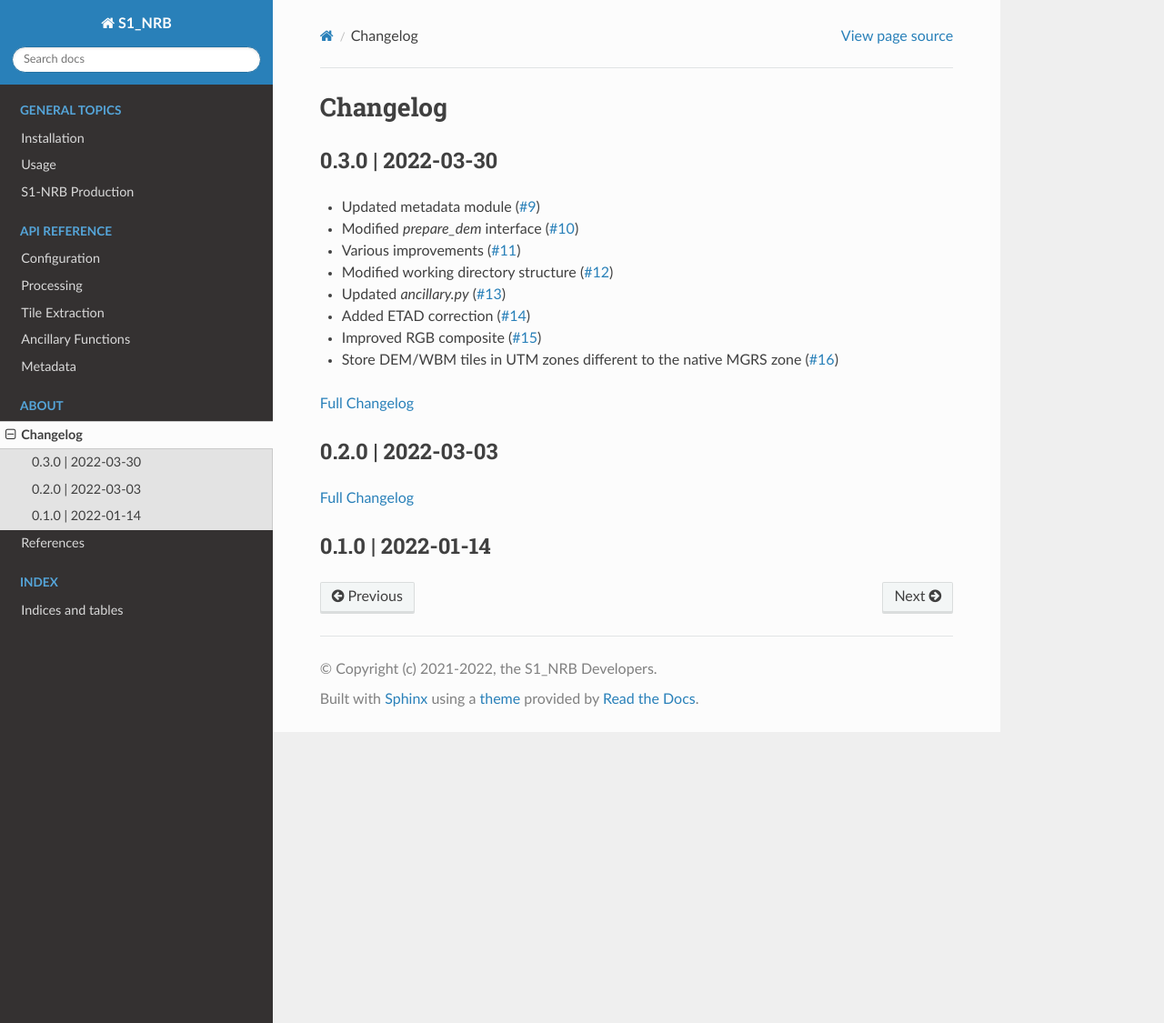
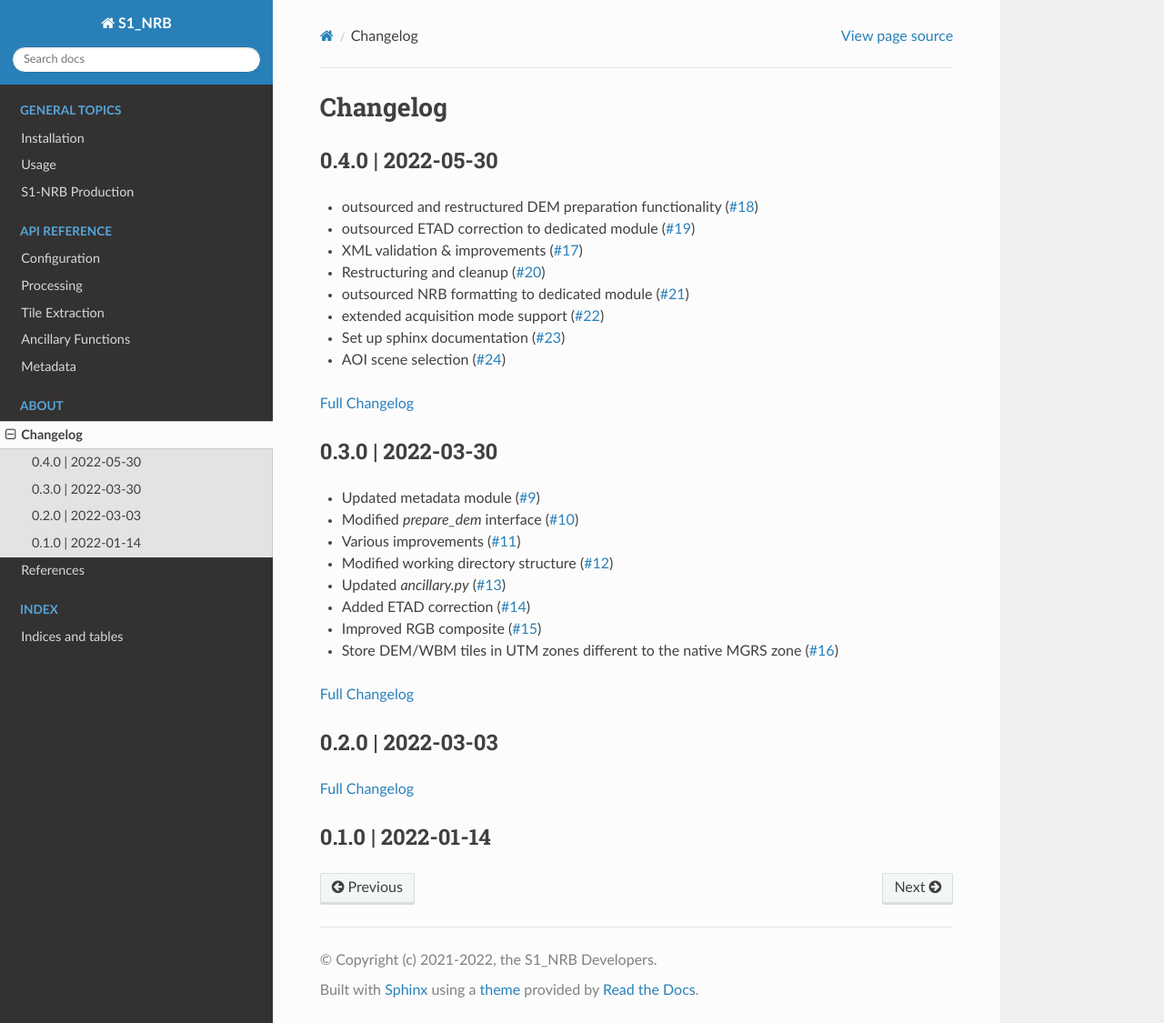
Before and after one commit to SAR-ARD/s1ard, a Sphinx documentation site: the page built from docs/about/changelog.rst, in a window 1280 px wide and 1125 px high. Shown: the whole window at 91% size. Built offline with Sphinx 7.4.7 and the Read the Docs theme 2.0.0, drawn with Linux system fonts in a browser that asks for light colours.

Commit message:
[docs] version 0.4.0 changelog

```diff
--- a/docs/about/changelog.rst
+++ b/docs/about/changelog.rst
@@ -1,6 +1,20 @@
 #########
 Changelog
 #########
+
+0.4.0 | 2022-05-30
+==================
+
+* outsourced and restructured DEM preparation functionality (`#18 <https://github.com/SAR-ARD/S1_NRB/pull/18>`_)
+* outsourced ETAD correction to dedicated module (`#19 <https://github.com/SAR-ARD/S1_NRB/pull/19>`_)
+* XML validation & improvements (`#17 <https://github.com/SAR-ARD/S1_NRB/pull/17>`_)
+* Restructuring and cleanup (`#20 <https://github.com/SAR-ARD/S1_NRB/pull/20>`_)
+* outsourced NRB formatting to dedicated module (`#21 <https://github.com/SAR-ARD/S1_NRB/pull/21>`_)
+* extended acquisition mode support (`#22 <https://github.com/SAR-ARD/S1_NRB/pull/22>`_)
+* Set up sphinx documentation (`#23 <https://github.com/SAR-ARD/S1_NRB/pull/23>`_)
+* AOI scene selection (`#24 <https://github.com/SAR-ARD/S1_NRB/pull/24>`_)
+
+`Full Changelog <https://github.com/SAR-ARD/S1_NRB/compare/v0.3.0...v0.4.0>`_
 
 0.3.0 | 2022-03-30
 ==================
```
Also changed, not shown: 1 other file.
